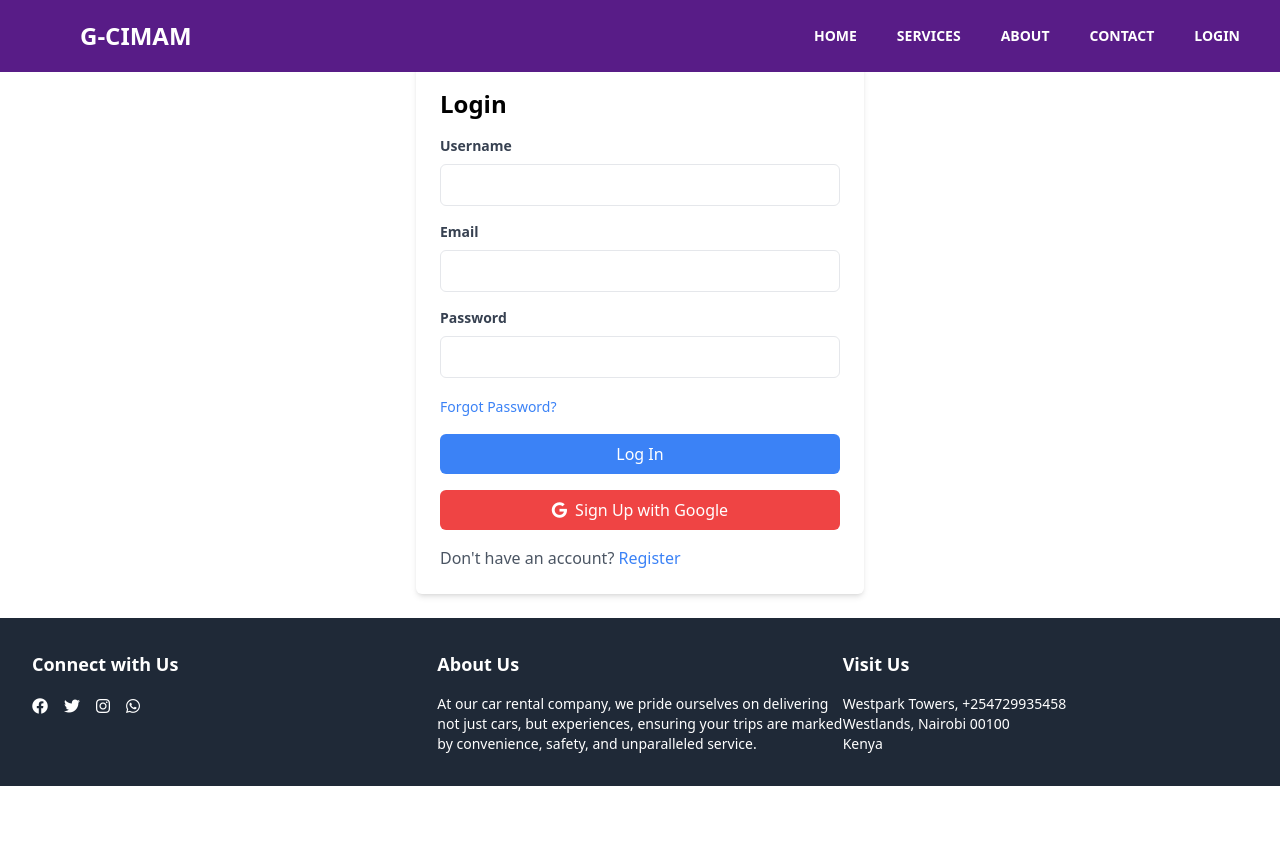
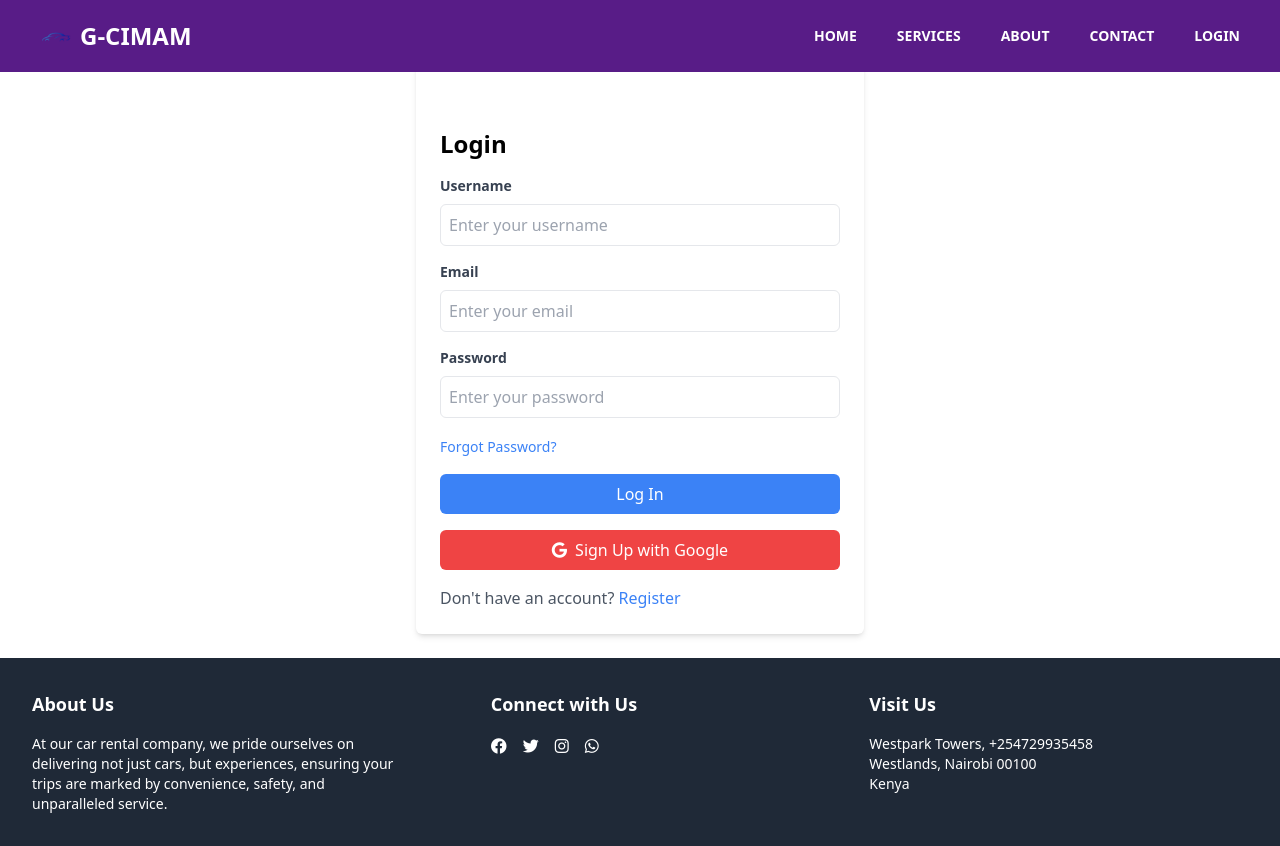
Before and after one commit to chriskelemba/groupproject, a website: page public/login.html in a window 1280 px wide. Before the commit the page ends 800 px from the top, so only its background shows below. Drawn offline with nearby package versions, Linux system fonts and the light colour scheme.

Commit message:
modified the login page

```diff
--- a/public/login.html
+++ b/public/login.html
@@ -13,7 +13,7 @@
     <nav class="bg-purple-900 w-full fixed top-0 z-10">
         <div class="container mx-auto py-5 flex items-center justify-between md:px-10">
             <div class="flex items-center gap-2 ">
-                <img class="w-8" src="" alt="">
+                <img class="w-8" src="/public/car logo.png" alt="">
                 <span class="text-2xl font-bold text-white">G-CIMAM</span>
             </div>
 
@@ -41,25 +41,25 @@
         <div class="max-w-md w-full p-6 bg-white rounded-md shadow-md mx-auto">
         <!-- Login Form -->
 
-        <form>
+        <form class="mt-10">
             <h2 class="text-2xl font-bold mb-4">Login</h2>
 
             <!-- Username Field -->
             <div class="mb-4">
                 <label for="username" class="block text-gray-700 text-sm font-bold mb-2">Username</label>
-                <input type="text" id="username" name="username" class="w-full border p-2 rounded-md" required>
+                <input type="text" id="username" name="username" class="w-full border p-2 rounded-md" required placeholder="Enter your username">
             </div>
 
             <!-- Email Field -->
             <div class="mb-4">
                 <label for="email" class="block text-gray-700 text-sm font-bold mb-2">Email</label>
-                <input type="email" id="email" name="email" class="w-full border p-2 rounded-md" required>
+                <input type="email" id="email" name="email" class="w-full border p-2 rounded-md" required placeholder="Enter your email">
             </div>
 
             <!-- Password Field -->
             <div class="mb-4">
                 <label for="password" class="block text-gray-700 text-sm font-bold mb-2">Password</label>
-                <input type="password" id="password" name="password" class="w-full border p-2 rounded-md" required>
+                <input type="password" id="password" name="password" class="w-full border p-2 rounded-md" required placeholder="Enter your password">
             </div>
 
             <!-- Forgot Password -->
@@ -88,8 +88,18 @@
   <footer class="bg-gray-800 text-white p-8 mt-6">
     <div class="container mx-auto flex flex-wrap justify-between">
 
+
+
+      <!-- About Section -->
+      <div class="flex justify-center">
+      <div class="w-full md:w-1/3 mb-4 md:mb-0">
+        <h3 class="text-lg font-bold mb-4">About Us</h3>
+        <p class="text-sm">At our car rental company, we pride ourselves on delivering not just cars, but experiences, ensuring your trips are marked by convenience, safety, and unparalleled service.
+        </p>
+      </div>
+
             <!-- Social Media Section -->
-      <div class="w-full md:w-1/3 mb-4 md:mb-0">
+            <div class="w-full md:w-1/3 mb-4 md:mb-0 ml-20">
               <h3 class="text-lg font-bold mb-4">Connect with Us</h3>
               <div class="flex space-x-4">
                 <a href="#" class="text-white hover:text-gray-300">
@@ -107,13 +117,6 @@
               </div>
             </div>
 
-      <!-- About Section -->
-      <div class="w-full md:w-1/3 mb-4 md:mb-0">
-        <h3 class="text-lg font-bold mb-4">About Us</h3>
-        <p class="text-sm">At our car rental company, we pride ourselves on delivering not just cars, but experiences, ensuring your trips are marked by convenience, safety, and unparalleled service.
-        </p>
-      </div>
-
       <!-- Address Section -->
       <div class="w-full md:w-1/3">
         <h3 class="text-lg font-bold mb-4">Visit Us</h3>
@@ -121,6 +124,7 @@
       </div>
 
     </div>
+  </div>
 
   </footer>
 
```
Lines whose indentation alone changed are shown as unchanged.
